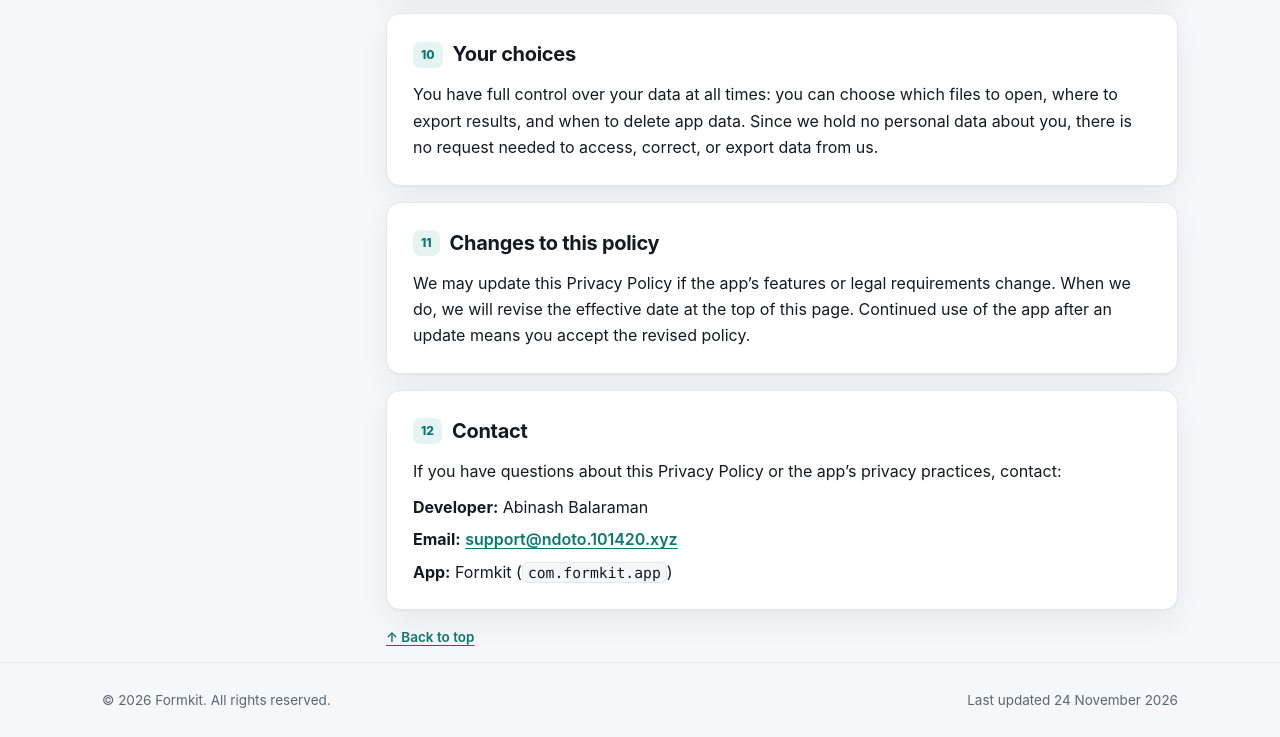
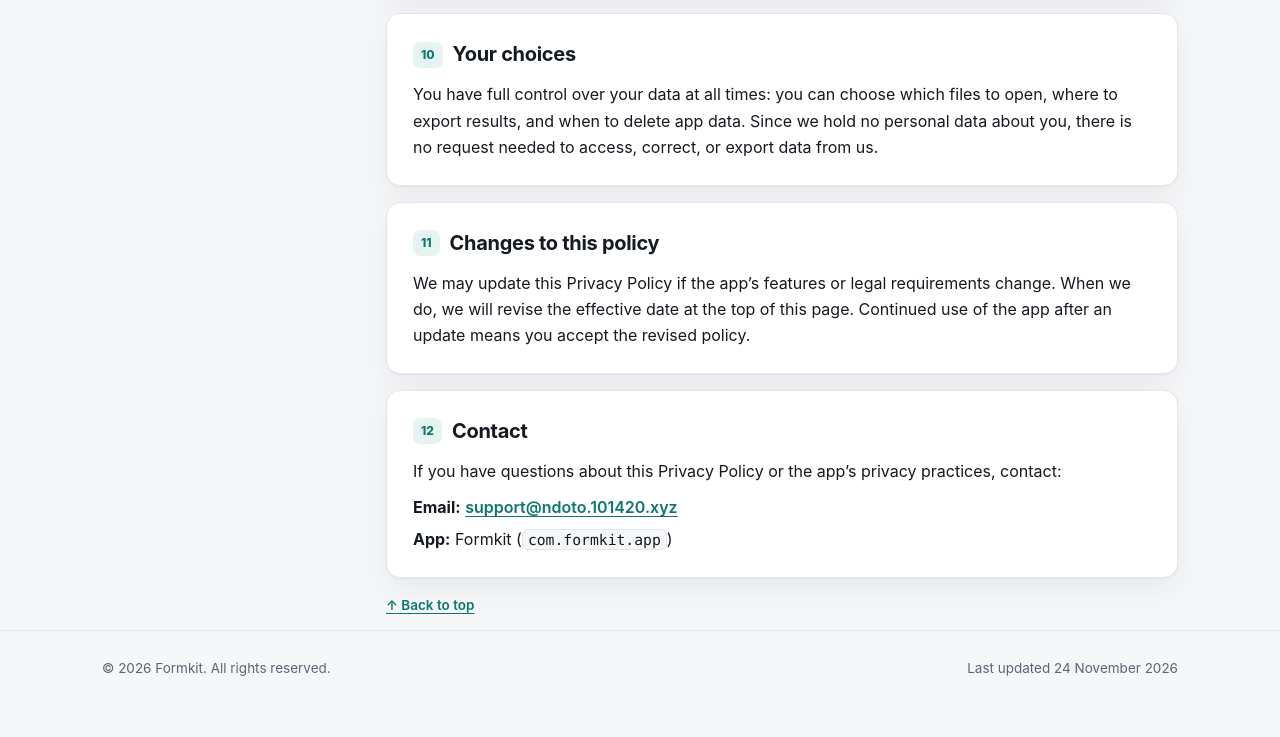
Before and after one commit to AbinashBalaraman/formkit-privacy, a plain HTML site: page Formkit/index.html in a window 1280 px wide. Shown: the part 2871-3608 px from the top of the page. After the commit the page ends 3576 px from the top, so only its background shows below. Drawn offline with Linux system fonts and the light colour scheme.

Commit message:
Remove personal developer name from contact

```diff
--- a/Formkit/index.html
+++ b/Formkit/index.html
@@ -241,7 +241,6 @@
         <h2><span class="num">12</span> Contact</h2>
         <p>If you have questions about this Privacy Policy or the app’s privacy practices, contact:</p>
         <div class="contact">
-          <span><strong>Developer:</strong> Abinash Balaraman</span>
           <span><strong>Email:</strong> <a href="mailto:support@ndoto.101420.xyz">support@ndoto.101420.xyz</a></span>
           <span><strong>App:</strong> Formkit (<code>com.formkit.app</code>)</span>
         </div>
```
Also changed, not shown: index.html (+0 -1 lines).
